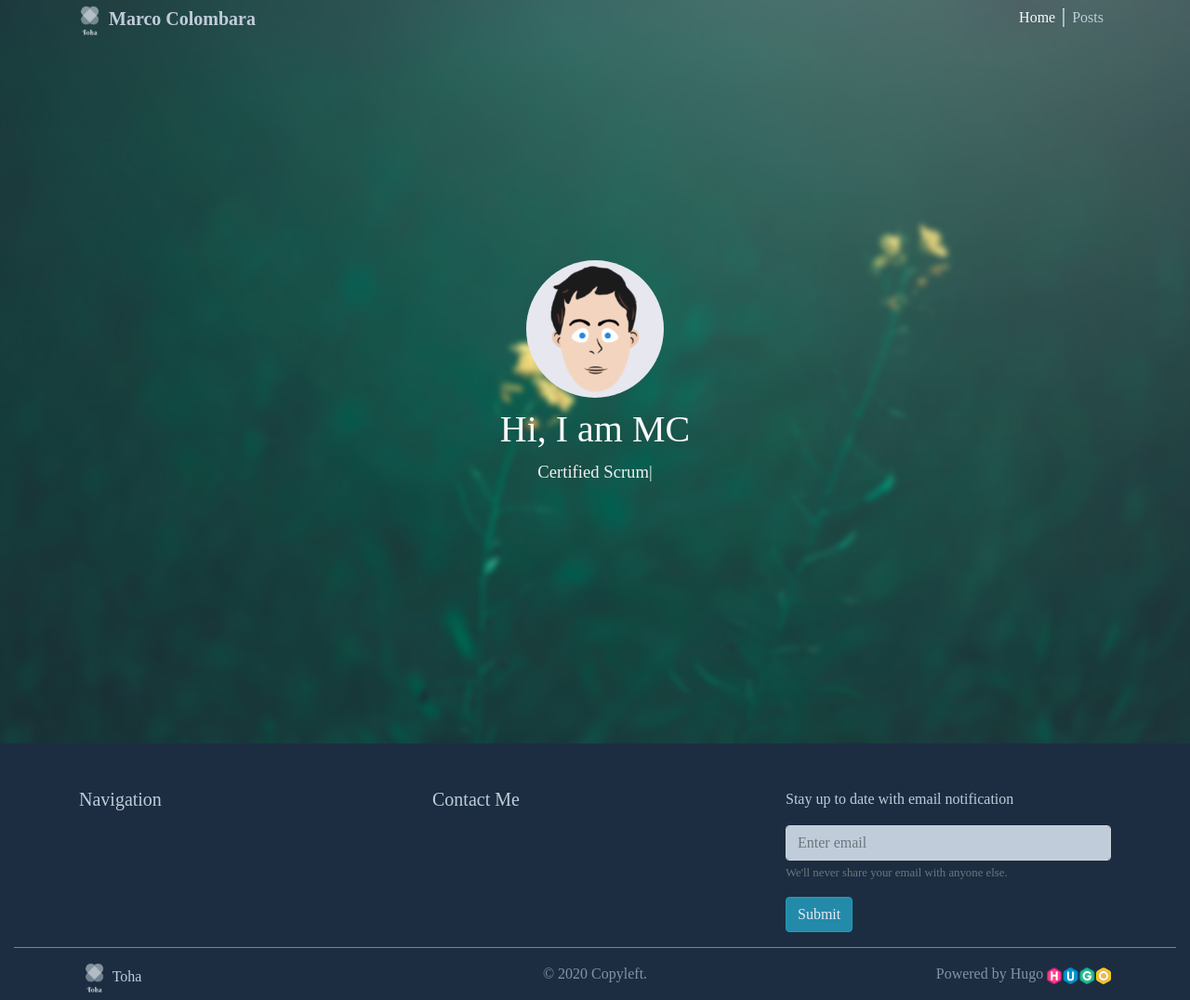
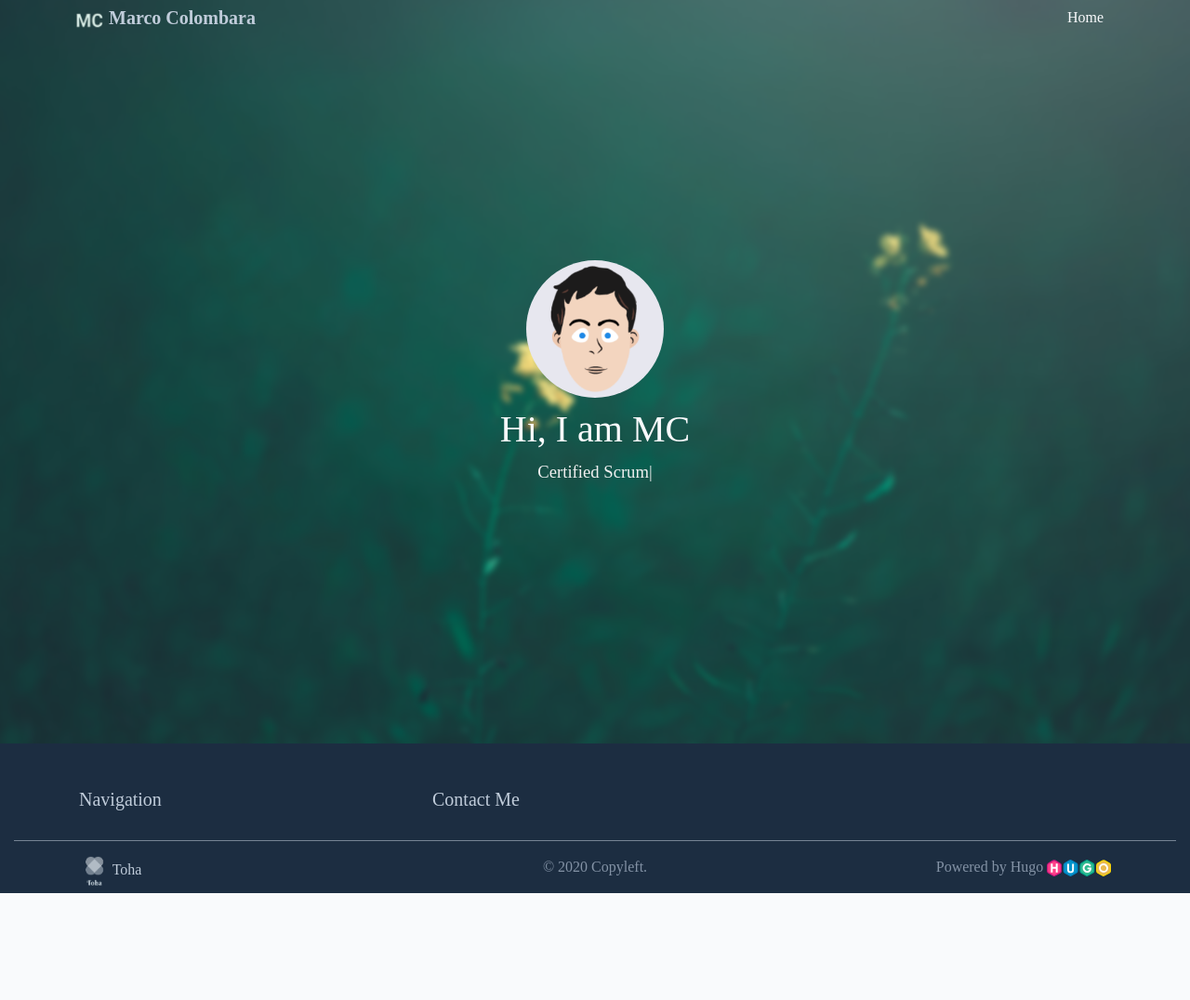
Before and after one commit to marcocolombara/marcocolombara.github.io, a plain HTML site: page index.html in a window 1280 px wide. Shown: the whole page at 93% size. After the commit the page ends 961 px from the top, so only its background shows below. Drawn offline with Linux system fonts and the light colour scheme; a web font is replaced by a local one.

Commit message:
Build from GitLab 175899051

```diff
--- a/index.html
+++ b/index.html
@@ -48,7 +48,7 @@
 
 
     <a class="navbar-brand" href="https://marcocolombara.net">
-      <img src="/assets/images/inverted-logo.png" id="logo">Marco Colombara</a>
+      <img src="images/inverted-logo.png" id="logo">Marco Colombara</a>
     <button
       class="navbar-toggler navbar-dark"
       id="navbar-toggler"
@@ -67,20 +67,14 @@
 
 
 
-          <div class="dropdown-divider" id="top-navbar-divider"></div>
-
-
-          <li class="nav-item">
-            <a class="nav-link" id="blog-link" href="/posts">Posts</a>
-          </li>
 
 
       </ul>
     </div>
   </div>
 
-  <img src="/assets/images/main-logo.png" class="d-none" id="main-logo">
-  <img src="/assets/images/inverted-logo.png" class="d-none" id="inverted-logo">
+  <img src="images/main-logo.png" class="d-none" id="main-logo">
+  <img src="images/inverted-logo.png" class="d-none" id="inverted-logo">
 </nav>
 <div class="container-fluid home" id="home">
   <div
@@ -130,26 +124,6 @@
         </ul>
       </div>
 
-      <div class="col-md-4 col-sm-12">
-
-        <p>Stay up to date with email notification</p>
-        <form>
-          <div class="form-group">
-            <input
-              type="email"
-              class="form-control"
-              id="exampleInputEmail1"
-              aria-describedby="emailHelp"
-              placeholder="Enter email"
-            />
-            <small id="emailHelp" class="form-text text-muted"
-              >We'll never share your email with anyone else.</small
-            >
-          </div>
-          <button type="submit" class="btn btn-info">Submit</button>
-        </form>
-      </div>
-
     </div>
   </div>
   <hr />
```
Also changed, not shown: 404.html (+0 -20 lines), categories/index.html (+3 -23 lines), tags/index.html (+3 -23 lines), images/inverted-logo.png (added), images/main-logo.png (added).
